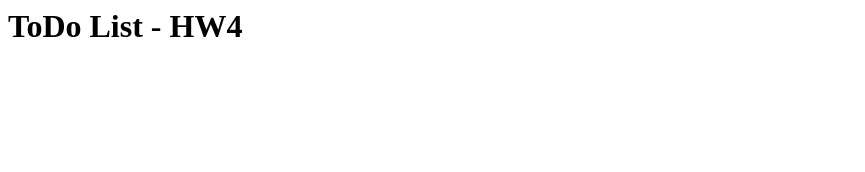
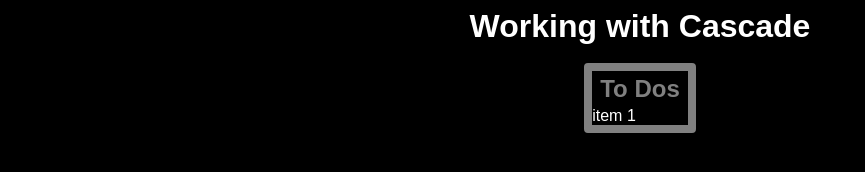
Before and after one commit to Sssanp/Neira_S_Building_Repositories_HW4, a plain HTML site: page index.html in a window 1280 px wide. Shown: the whole page, without its empty margins (0-865 px from the left). Drawn offline with Linux system fonts and the light colour scheme.

Commit message:
added main

```diff
--- /dev/null
+++ b/css/main.css
@@ -0,0 +1,54 @@
+/* Reeset all the defaults to 0 s
+o that pu can write your own CSS */
+/* DONT RELY ON BROWSER DEFAULTS */
+
+*{
+    border: none;
+    margin: 0;
+    padding: 0;
+    box-sizing: border-box;
+}
+
+body {
+    font-size: 16px;
+    background-color: black;
+    color: white;
+    font-family: sans-serif;
+}
+
+header > h1 {
+    text-align: center;
+    padding: 8px;
+}
+
+main { text-align: center;}
+
+article {
+    border-radius: 4px;
+    border-style: dashed;
+    border-color: white;
+
+    border: 8px solid gray;
+
+    display: inline-block;
+
+    margin-left: 12px;
+    margin-right: 12px;
+    margin-top: 10px;
+    margin-bottom: 10px;
+
+    margin: 10px 12px 10px 12px;
+    margin: 10px 12px;
+
+    text-align: left;
+}
+
+article > h2 {
+    color: gray;
+    padding: 4px 8px;
+}
+
+
+ul {
+    list-style-type: none;
+}
--- a/index.html
+++ b/index.html
@@ -1 +1,27 @@
-<h1>ToDo List - HW4</h1>
+<!DOCTYPE html>
+<html lang="en">
+<head>
+    <meta charset="UTF-8">
+    <meta http-equiv="X-UA-Compatible" content="IE=edge">
+    <meta name="viewport" content="width=device-width, initial-scale=1.0">
+
+    <link rel="stylesheet" href="css/main.css">
+    <title>. :Working with CSSS : .</title>
+</head>
+<body>
+    <main>
+        <header>
+            <h1>Working with Cascade</h1>
+        </header>
+
+        <article>
+            <h2>To Dos</h2>
+
+            <ul>
+                <li>item 1</li>
+            </ul>
+        </article>
+    </main>
+
+</body>
+</html>
```
Also changed, not shown: 1 other file.
